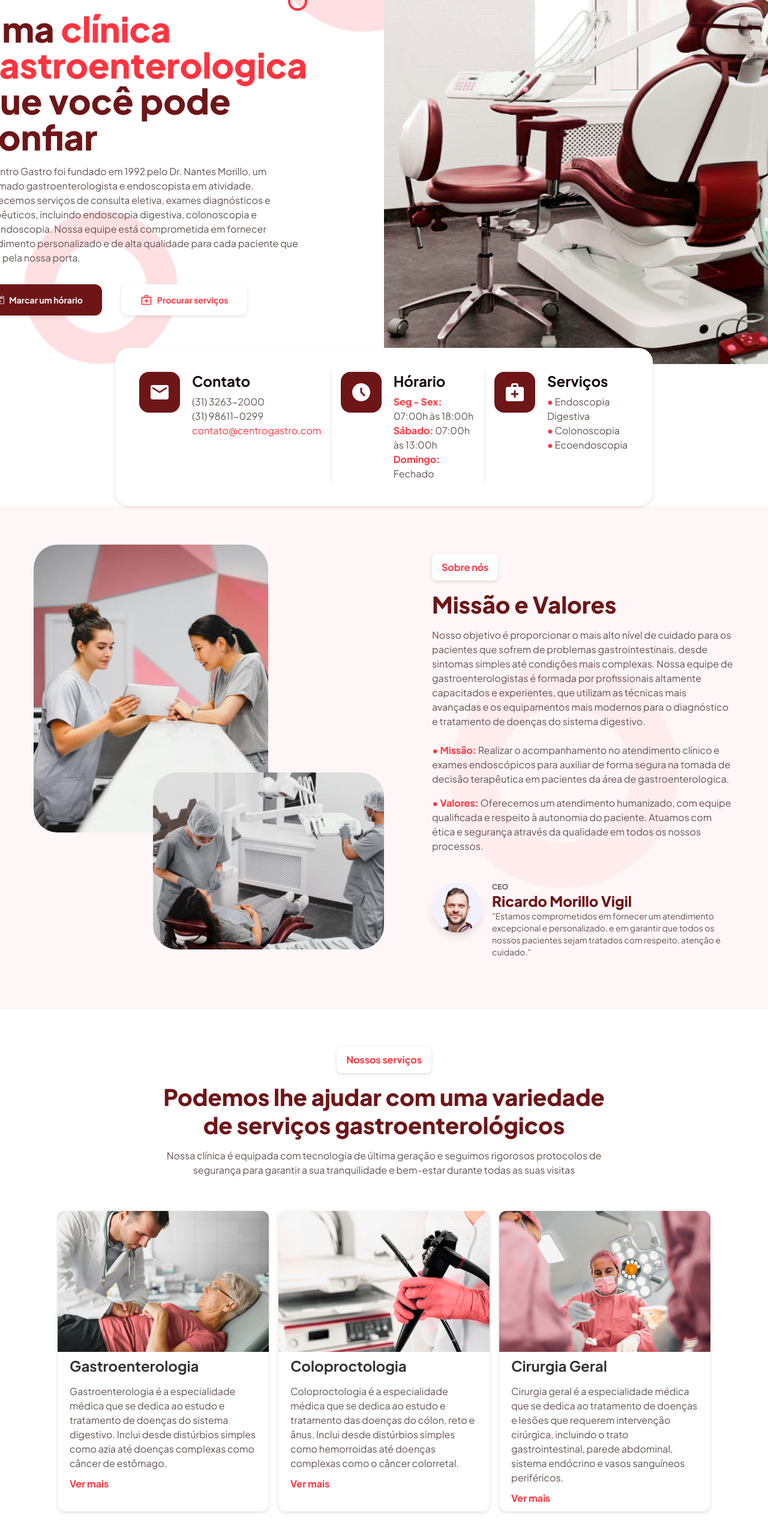
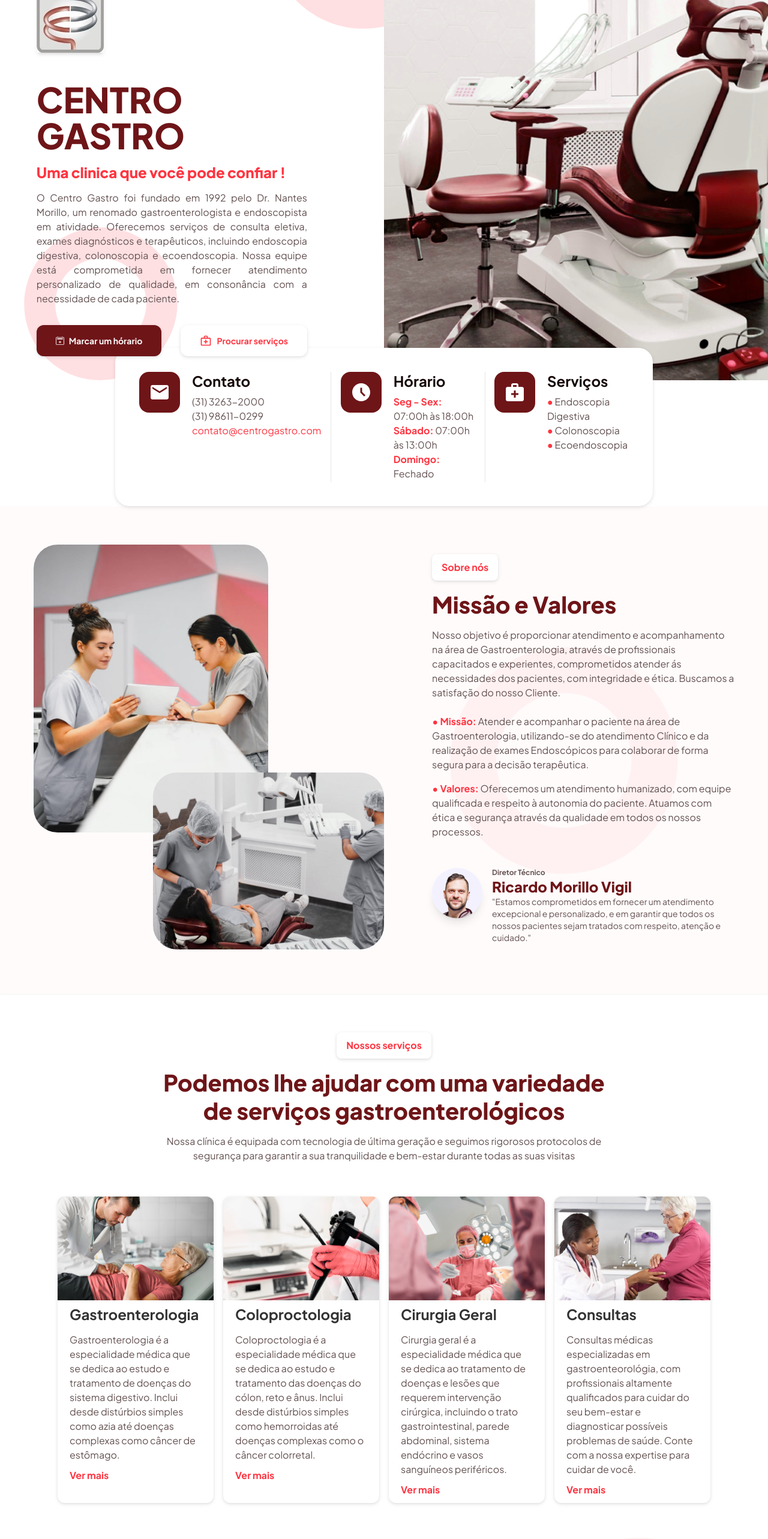
Before and after one commit to thi-alves/centrogastroenterologico, a React (Vite) app: page / in a window 1280 px wide. Shown: the part 120-2686 px from the top of the page at 60% size. Built offline with nearby package versions, Linux system fonts and the light colour scheme.

Commit message:
Versão Rev. 1.0

```diff
--- a/src/assets/index.js
+++ b/src/assets/index.js
@@ -1,7 +1,9 @@
 import logo from "./logo.png";
+import logo_ofc from "./logo_ofc.jpg";
 import gastroenterologia from "./gastroenterologia.png";
 import cirurgiageral from "./cirurgiageral.png";
 import coloproctologia from "./coloproctologia.png";
+import consultas from "./consultas.jpg";
 import doctor_01 from "./doctor_01.png";
 import doctor_02 from "./doctor_02.png";
 import doctor_03 from "./doctor_03.png";
@@ -28,9 +30,11 @@ import testmonials_05 from "./testmonials_05.jpg";
 
 export{
   logo,
+  logo_ofc,
   gastroenterologia,
   coloproctologia,
   cirurgiageral,
+  consultas,
   home,
   doctor_01, doctor_02, doctor_03,
   about_01,
--- a/src/components/About.jsx
+++ b/src/components/About.jsx
@@ -3,7 +3,7 @@ import { about_01, about_02, circle, profile_photo } from "../assets";
 const About = () => {
   return (
     <section id="about">
-      <div className="flex justify-center items-center bg-secondary/[4%] shadow-sm bg-cover relative overflow-hidden">
+      <div className="flex justify-center items-center bg-secondary/[2%] shadow-sm bg-cover relative overflow-hidden">
 
         <img
           id="circle"
@@ -26,8 +26,8 @@ const About = () => {
               </div>
               <div className="flex flex-col gap-y-4 p text-gray_red">
                 <p >
-                  Nosso objetivo é proporcionar o mais alto nível de cuidado para os pacientes que sofrem de problemas gastrointestinais, desde sintomas simples até condições mais complexas. Nossa equipe de gastroenterologistas é formada por profissionais altamente capacitados e experientes, que utilizam as técnicas mais avançadas e os equipamentos mais modernos para o diagnóstico e tratamento de doenças do sistema digestivo.
-                  <br /><br /><span className="text-secondary font-bold">• Missão: </span> Realizar o acompanhamento no atendimento clínico e exames endoscópicos para auxiliar de forma segura na tomada de decisão terapêutica em pacientes da área de gastroenterologica.
+                Nosso objetivo é proporcionar atendimento e acompanhamento na área de Gastroenterologia, através de profissionais capacitados e experientes, comprometidos atender ás necessidades dos pacientes, com integridade e ética. Buscamos a satisfação do nosso Cliente.
+                  <br /><br /><span className="text-secondary font-bold">• Missão: </span> Atender e acompanhar o paciente na área de Gastroenterologia, utilizando-se do atendimento Clínico e da realização de exames Endoscópicos para colaborar de forma segura para a decisão terapêutica.
 
                 </p>
                 <p >
@@ -42,7 +42,7 @@ const About = () => {
                 />
                 <div className="mb-5">
                   <h3 className="h3 text-primary">
-                    <p className="text-xs text-gray_red">CEO</p>
+                    <p className="text-xs text-gray_red">Diretor Técnico</p>
                     <strong>Ricardo Morillo Vigil</strong>
                   </h3>
                   <p className="text-gray_red text-sm">
--- a/src/components/Hero.jsx
+++ b/src/components/Hero.jsx
@@ -1,5 +1,5 @@
 import React from "react";
-import { home, circle } from "../assets";
+import { logo_ofc,home, circle } from "../assets";
 import {
   MdEmail,
   MdAccessTimeFilled,
@@ -29,18 +29,21 @@ const Hero = () => {
               alt=""
               className="w-[40%] absolute left-10 bottom-0 opacity-60 z-[0]"
             />
+
+
+
             <div className="self-end max-w-[568px] z-[1] flex flex-col gap-y-4">
+            <div className="mb-8">
+            <img src={logo_ofc} className="w-28 shadow-md"></img>
+            </div>
               <h1 className="h1 text-primary">
                 <strong>
-                  Uma{" "}
-                  <span className="text-secondary">
-                    clínica gastroenterologica
-                  </span>{" "}
-                  que você pode confiar
+                 CENTRO GASTRO
                 </strong>
               </h1>
-              <p className="p text-gray_red mb-4">
-              O Centro Gastro foi fundado em 1992 pelo Dr. Nantes Morillo, um renomado gastroenterologista e endoscopista em atividade. Oferecemos serviços de consulta eletiva, exames diagnósticos e terapêuticos, incluindo endoscopia digestiva, colonoscopia e ecoendoscopia. Nossa equipe está comprometida em fornecer atendimento personalizado e de alta qualidade para cada paciente que entra pela nossa porta.
+              <h3 className="h3 text-secondary"><strong>Uma clinica que você pode confiar ! </strong> </h3>
+              <p className="p text-gray_red text-justify mb-4">
+              O Centro Gastro foi fundado em 1992 pelo Dr. Nantes Morillo, um renomado gastroenterologista e endoscopista em atividade. Oferecemos serviços de consulta eletiva, exames diagnósticos e terapêuticos, incluindo endoscopia digestiva, colonoscopia e ecoendoscopia. Nossa equipe está comprometida em fornecer atendimento personalizado de qualidade, em consonância com a necessidade de cada paciente.
               </p>
               <div className="flex justify-start gap-x-8 items-center flex-col sm:flex-row gap-y-2">
                 <a href="#contact" className="flex justify-center items-center gap-2 w-full sm:w-max bg-primary rounded-xl px-8 py-4 font-bold text-white shadow-btn hover:bg-secondary hover:-translate-y-1 transition duration-300">
--- a/src/components/Services.jsx
+++ b/src/components/Services.jsx
@@ -20,7 +20,7 @@ const Services = () => {
           </p>
         </div>
 
-        <div className="grid sm:grid-cols-3 sm:gap-4 sm:p-10 gap-y-4">
+        <div className="grid md:grid-cols-2 lg:grid-cols-4 md:gap-4 sm:p-10 gap-y-4 text">
           {services.card.map((card) => (
             <Card_Services key={card.id} {...card} />
           ))}
--- a/src/constants/index.js
+++ b/src/constants/index.js
@@ -3,6 +3,7 @@ import {
   gastroenterologia,
   cirurgiageral,
   coloproctologia,
+  consultas,
   doctor_01,
   doctor_02,
   doctor_03,
@@ -33,6 +34,14 @@ export const services = {
       title: "Cirurgia Geral",
       content:
         "Cirurgia geral é a especialidade médica que se dedica ao tratamento de doenças e lesões que requerem intervenção cirúrgica, incluindo o trato gastrointestinal, parede abdominal, sistema endócrino e vasos sanguíneos periféricos.",
+      link: "https://www.google.com",
+    },
+    {
+      id: "card_04",
+      icon: consultas,
+      title: "Consultas",
+      content:
+        "Consultas médicas especializadas em gastroenteorológia, com profissionais altamente qualificados para cuidar do seu bem-estar e diagnosticar possíveis problemas de saúde. Conte com a nossa expertise para cuidar de você.",
       link: "https://www.google.com",
     },
   ],
```
Also changed, not shown: src/assets/consultas.jpg (added), src/assets/logo_ofc.jpg (added).
